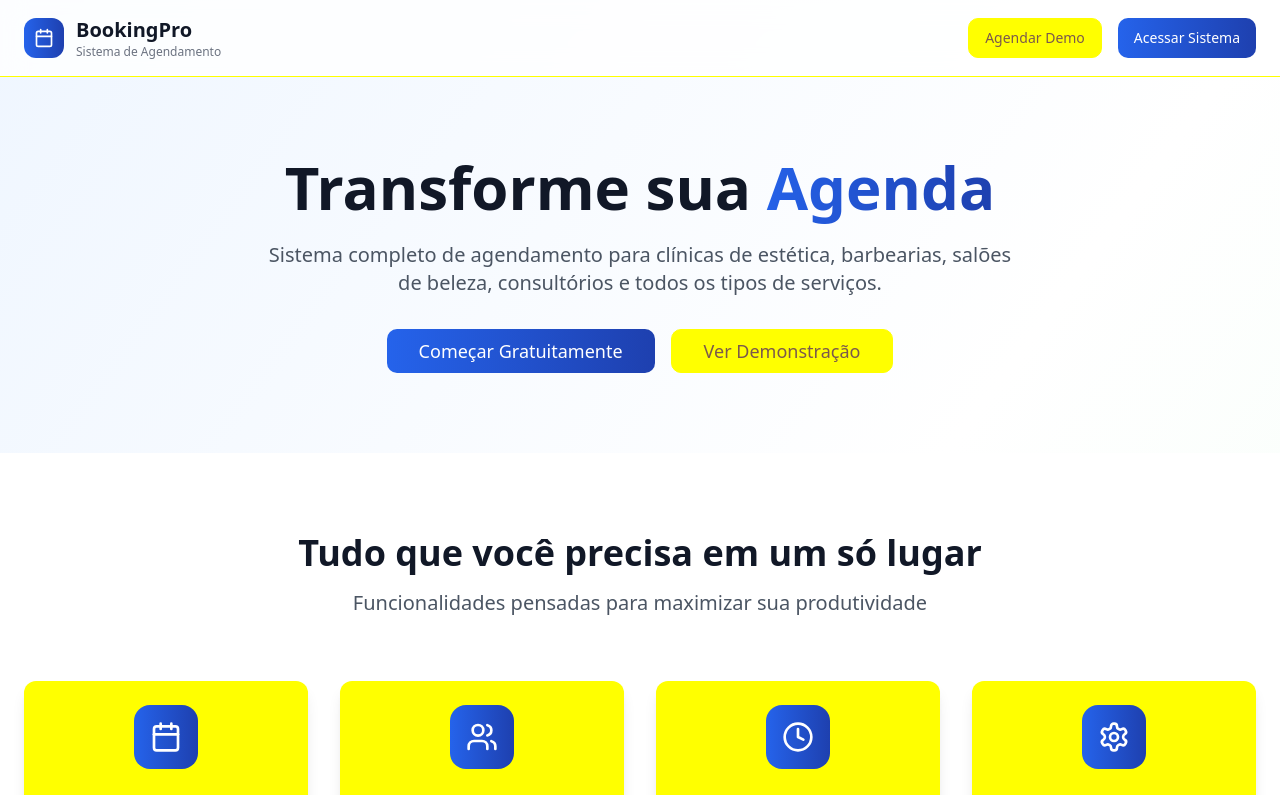
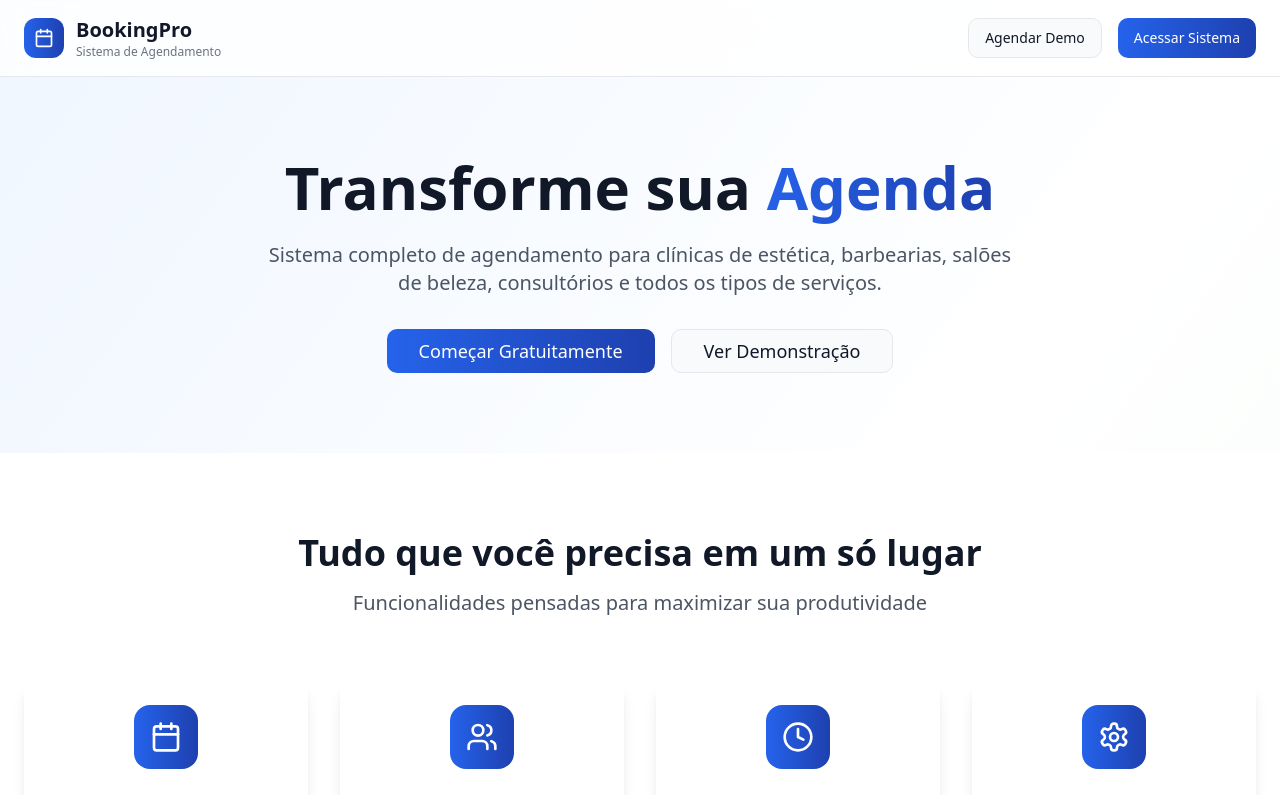
Before and after one commit to Aerofante/schedule-smart-saas, a React (Vite) app: page / in a window 1280 px wide. Shown: the top 795 px of the page. Built offline with nearby package versions, Linux system fonts and the light colour scheme.

Commit message:
Convert RGB to HSL color variables
Convert all RGB color variables in `src/minimal-globals.css` to HSL format, ensuring compatibility with Tailwind and fixing visual bugs. Use provided HSL values for the light theme and convert existing RGB values for the dark theme.

```diff
--- a/src/minimal-globals.css
+++ b/src/minimal-globals.css
@@ -6,95 +6,95 @@
 /* Variáveis do tema - definidas apenas no CSS raiz */
 @layer base {
   :root {
-    --background: 249 250 251;
-    --foreground: 17 24 39;
+    --background: 210 20% 98%;
+    --foreground: 222 47% 11%;
 
-    --card: 255 255 255;
-    --card-foreground: 17 24 39;
+    --card: 0 0% 100%;
+    --card-foreground: 222 47% 11%;
 
-    --popover: 255 255 255;
-    --popover-foreground: 17 24 39;
+    --popover: 0 0% 100%;
+    --popover-foreground: 222 47% 11%;
 
-    --primary: 59 130 246;
-    --primary-foreground: 255 255 255;
+    --primary: 217 91% 60%;
+    --primary-foreground: 0 0% 100%;
 
-    --secondary: 243 244 246;
-    --secondary-foreground: 17 24 39;
+    --secondary: 220 14% 96%;
+    --secondary-foreground: 222 47% 11%;
 
-    --muted: 243 244 246;
-    --muted-foreground: 107 114 128;
+    --muted: 220 14% 96%;
+    --muted-foreground: 222 20% 60%;
 
-    --accent: 243 244 246;
-    --accent-foreground: 17 24 39;
+    --accent: 220 14% 96%;
+    --accent-foreground: 222 47% 11%;
 
-    --destructive: 239 68 68;
-    --destructive-foreground: 255 255 255;
+    --destructive: 0 84% 60%;
+    --destructive-foreground: 0 0% 100%;
 
-    --border: 229 231 235;
-    --input: 229 231 235;
-    --ring: 59 130 246;
+    --border: 220 13% 91%;
+    --input: 220 13% 91%;
+    --ring: 217 91% 60%;
 
     --radius: 0.75rem;
 
-    --sidebar-background: 255 255 255;
-    --sidebar-foreground: 17 24 39;
-    --sidebar-primary: 59 130 246;
-    --sidebar-primary-foreground: 255 255 255;
-    --sidebar-accent: 243 244 246;
-    --sidebar-accent-foreground: 17 24 39;
-    --sidebar-border: 229 231 235;
-    --sidebar-ring: 59 130 246;
+    --sidebar-background: 0 0% 100%;
+    --sidebar-foreground: 222 47% 11%;
+    --sidebar-primary: 217 91% 60%;
+    --sidebar-primary-foreground: 0 0% 100%;
+    --sidebar-accent: 220 14% 96%;
+    --sidebar-accent-foreground: 222 47% 11%;
+    --sidebar-border: 220 13% 91%;
+    --sidebar-ring: 217 91% 60%;
 
     /* Status colors */
-    --warning: 217 119 6;
-    --warning-foreground: 146 64 14;
-    --success: 34 197 94;
-    --success-foreground: 21 128 61;
+    --warning: 43 96% 56%;
+    --warning-foreground: 25 86% 32%;
+    --success: 142 71% 45%;
+    --success-foreground: 141 74% 22%;
   }
 
   .dark {
-    --background: 17 24 39;
-    --foreground: 249 250 251;
+    --background: 222 47% 11%;
+    --foreground: 210 20% 98%;
 
-    --card: 31 41 55;
-    --card-foreground: 249 250 251;
+    --card: 224 37% 22%;
+    --card-foreground: 210 20% 98%;
 
-    --popover: 31 41 55;
-    --popover-foreground: 249 250 251;
+    --popover: 224 37% 22%;
+    --popover-foreground: 210 20% 98%;
 
-    --primary: 59 130 246;
-    --primary-foreground: 255 255 255;
+    --primary: 217 91% 60%;
+    --primary-foreground: 0 0% 100%;
 
-    --secondary: 55 65 81;
-    --secondary-foreground: 249 250 251;
+    --secondary: 215 28% 31%;
+    --secondary-foreground: 210 20% 98%;
 
-    --muted: 55 65 81;
-    --muted-foreground: 156 163 175;
+    --muted: 215 28% 31%;
+    --muted-foreground: 218 11% 65%;
 
-    --accent: 55 65 81;
-    --accent-foreground: 249 250 251;
+    --accent: 215 28% 31%;
+    --accent-foreground: 210 20% 98%;
 
-    --destructive: 239 68 68;
-    --destructive-foreground: 255 255 255;
+    --destructive: 0 84% 60%;
+    --destructive-foreground: 0 0% 100%;
 
-    --border: 55 65 81;
-    --input: 55 65 81;
-    --ring: 59 130 246;
+    --border: 215 28% 31%;
+    --input: 215 28% 31%;
+    --ring: 217 91% 60%;
 
-    --sidebar-background: 31 41 55;
-    --sidebar-foreground: 249 250 251;
-    --sidebar-primary: 59 130 246;
-    --sidebar-primary-foreground: 255 255 255;
-    --sidebar-accent: 55 65 81;
-    --sidebar-accent-foreground: 249 250 251;
-    --sidebar-border: 55 65 81;
-    --sidebar-ring: 59 130 246;
+    --sidebar-background: 224 37% 22%;
+    --sidebar-foreground: 210 20% 98%;
+    --sidebar-primary: 217 91% 60%;
+    --sidebar-primary-foreground: 0 0% 100%;
+    --sidebar-accent: 215 28% 31%;
+    --sidebar-accent-foreground: 210 20% 98%;
+    --sidebar-border: 215 28% 31%;
+    --sidebar-ring: 217 91% 60%;
 
     /* Status colors for dark theme */
-    --warning: 245 158 11;
-    --warning-foreground: 251 191 36;
-    --success: 34 197 94;
-    --success-foreground: 74 222 128;
+    --warning: 48 96% 53%;
+    --warning-foreground: 48 87% 67%;
+    --success: 142 71% 45%;
+    --success-foreground: 142 69% 58%;
   }
 }
 
```
